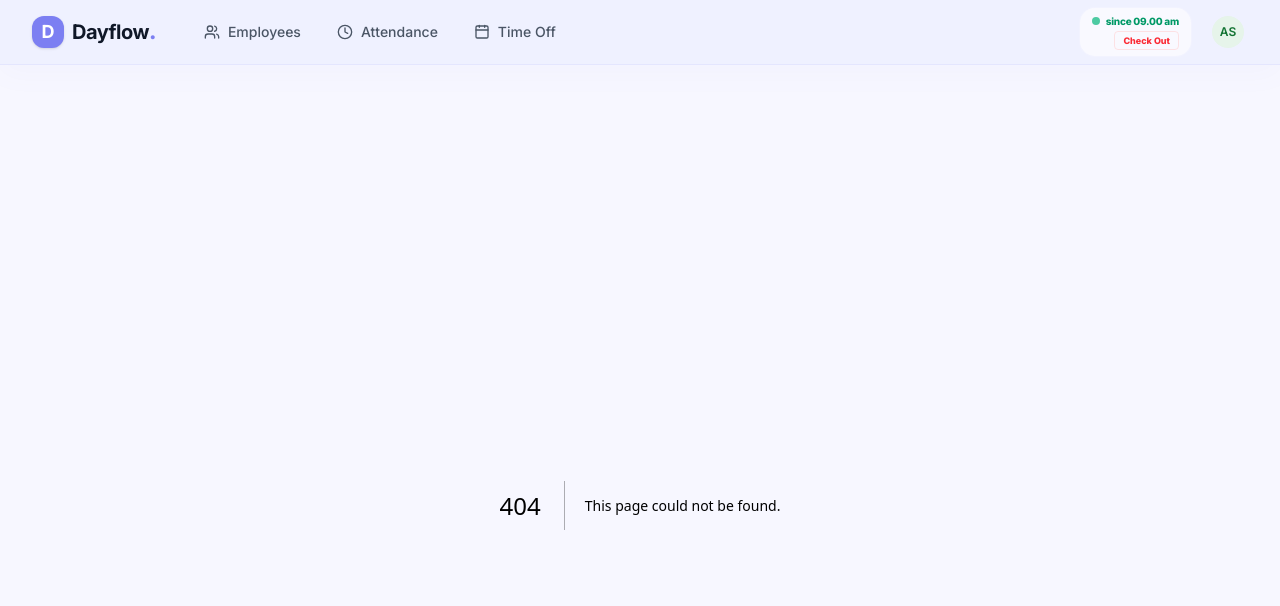
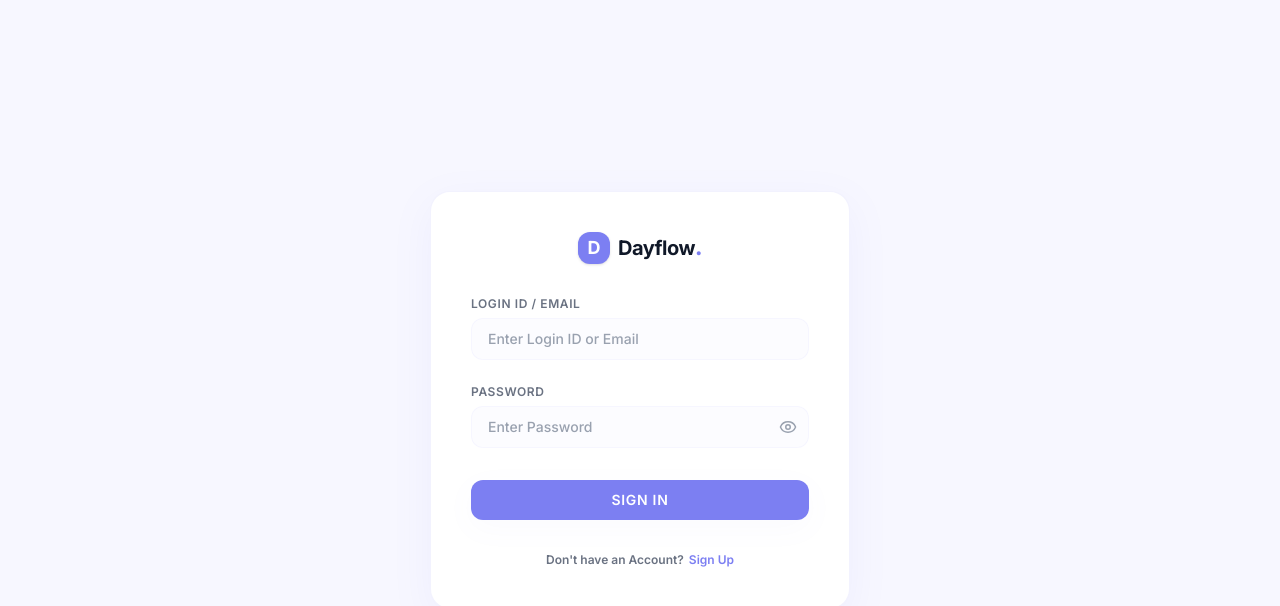
Before and after one commit to ArohiPathak/Oodo2026, a Next.js app: page /login in a window 1280 px wide. Before the commit this address had no page. Shown: the top 606 px of the page. Built offline with nearby package versions, Linux system fonts and the light colour scheme.

Commit message:
feat: add sign in page UI

```diff
--- /dev/null
+++ b/src/app/login/page.tsx
@@ -0,0 +1,96 @@
+'use client';
+
+import React, { useState } from 'react';
+import Link from 'next/link';
+import { Eye, EyeOff } from 'lucide-react';
+import { Button } from '@/components/ui/Button';
+
+export default function LoginPage() {
+  const [emailOrId, setEmailOrId] = useState('');
+  const [password, setPassword] = useState('');
+  const [showPassword, setShowPassword] = useState(false);
+
+  const handleSubmit = (e: React.FormEvent) => {
+    e.preventDefault();
+    // Temporary visual placeholder feedback as per specs
+    alert('Sign In clicked! Authentication integration will be implemented in a future update.');
+  };
+
+  return (
+    <div className="w-full max-w-[420px] bg-white rounded-3xl border border-primary/10 shadow-soft-lg p-8 sm:p-10 flex flex-col items-center animate-in fade-in zoom-in-95 duration-300">
+
+      {/* Branding Logo */}
+      <div className="flex items-center gap-2 select-none mb-8">
+        <span className="w-8 h-8 rounded-xl bg-primary flex items-center justify-center text-white font-bold text-lg shadow-sm">
+          D
+        </span>
+        <span className="text-xl font-bold tracking-tight text-gray-900">
+          Dayflow<span className="text-primary font-black">.</span>
+        </span>
+      </div>
+
+      {/* Form */}
+      <form onSubmit={handleSubmit} className="w-full space-y-6">
+
+        {/* Login ID / Email */}
+        <div>
+          <label htmlFor="emailOrId" className="block text-xs font-semibold text-gray-500 mb-1.5 uppercase tracking-wider">
+            Login ID / Email
+          </label>
+          <input
+            id="emailOrId"
+            type="text"
+            required
+            value={emailOrId}
+            onChange={(e) => setEmailOrId(e.target.value)}
+            placeholder="Enter Login ID or Email"
+            className="w-full px-4 py-2.5 bg-lavender/35 border border-primary/5 rounded-xl text-sm font-medium text-gray-900 placeholder-gray-400 focus:outline-none focus:border-primary focus:ring-4 focus:ring-primary/5 transition-all"
+          />
+        </div>
+
+        {/* Password */}
+        <div>
+          <label htmlFor="password" className="block text-xs font-semibold text-gray-500 mb-1.5 uppercase tracking-wider">
+            Password
+          </label>
+          <div className="relative">
+            <input
+              id="password"
+              type={showPassword ? 'text' : 'password'}
+              required
+              value={password}
+              onChange={(e) => setPassword(e.target.value)}
+              placeholder="Enter Password"
+              className="w-full pl-4 pr-10 py-2.5 bg-lavender/35 border border-primary/5 rounded-xl text-sm font-medium text-gray-900 placeholder-gray-400 focus:outline-none focus:border-primary focus:ring-4 focus:ring-primary/5 transition-all"
+            />
+            <button
+              type="button"
+              onClick={() => setShowPassword(!showPassword)}
+              className="absolute right-3 top-1/2 -translate-y-1/2 text-gray-400 hover:text-gray-600 focus:outline-none transition-colors animate-none"
+            >
+              {showPassword ? <EyeOff size={18} /> : <Eye size={18} />}
+            </button>
+          </div>
+        </div>
+
+        {/* Submit Button */}
+        <Button
+          type="submit"
+          variant="primary"
+          className="w-full py-2.5 shadow-soft hover:shadow-soft-lg mt-2 text-sm font-semibold tracking-wider"
+        >
+          SIGN IN
+        </Button>
+      </form>
+
+      {/* Muted Sign Up Link Footer */}
+      <div className="mt-8 text-xs font-semibold text-gray-500 select-none">
+        Don't have an Account?{' '}
+        <Link href="/signup" className="text-primary hover:underline ml-0.5">
+          Sign Up
+        </Link>
+      </div>
+
+    </div>
+  );
+}
--- a/src/components/layout/PageWrapper.tsx
+++ b/src/components/layout/PageWrapper.tsx
@@ -1,6 +1,7 @@
 'use client';
 
 import React from 'react';
+import { usePathname } from 'next/navigation';
 import { useApp } from '@/context/AppContext';
 import { Navbar } from './Navbar';
 
@@ -10,10 +11,20 @@ interface PageWrapperProps {
 
 export const PageWrapper: React.FC<PageWrapperProps> = ({ children }) => {
   const { currentUser } = useApp();
+  const pathname = usePathname();
+  const isLoginPage = pathname === '/login';
 
   const handleLogout = () => {
     alert('Log Out handler triggered. Supabase Authentication integration will be connected in a future release.');
   };
+
+  if (isLoginPage) {
+    return (
+      <div className="min-h-screen bg-lavender flex flex-col items-center justify-center p-4">
+        {children}
+      </div>
+    );
+  }
 
   return (
     <div className="min-h-screen bg-lavender flex flex-col">
```
Also changed, not shown: 1 other file (tests, documents, lock files or other folders).
